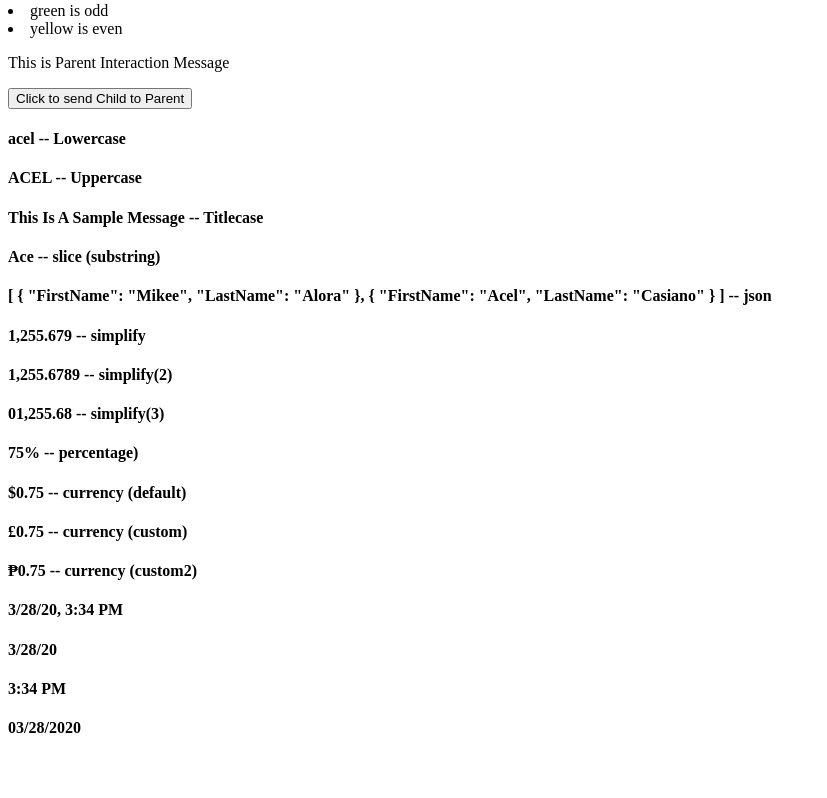
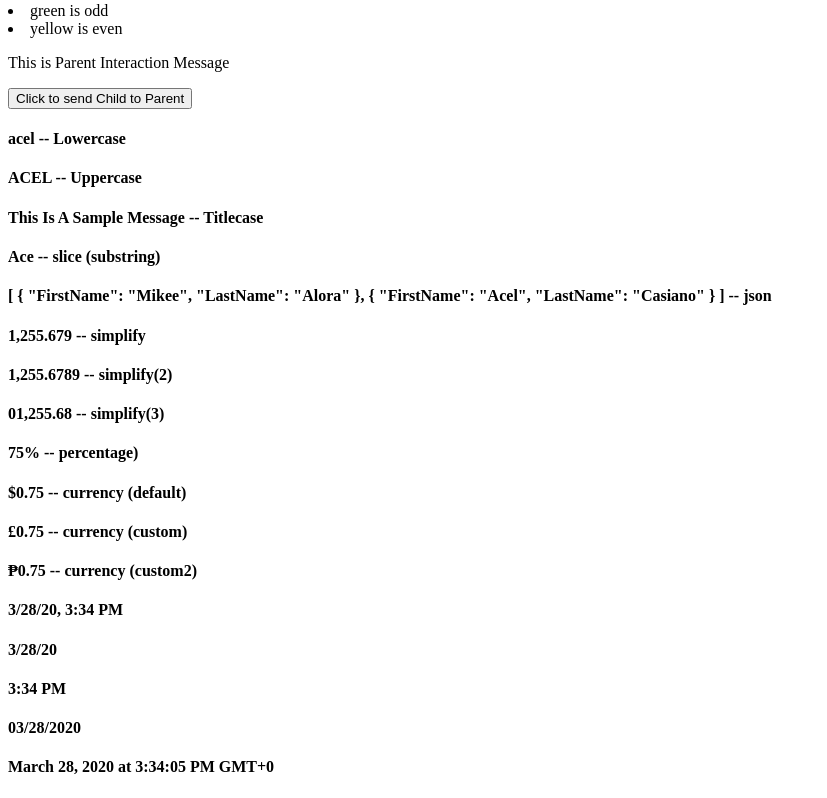
Before and after one commit to mikee223/AngularBeginner, an Angular app: page / in a window 1280 px wide. Shown: the part 612-1410 px from the top of the page, without its empty margins (0-827 px from the left). Before the commit the page ends 1370 px from the top, so only its background shows below. Built offline with nearby package versions, Linux system fonts and the light colour scheme.

Commit message:
first commit

```diff
--- a/src/app/app.component.html
+++ b/src/app/app.component.html
@@ -109,5 +109,6 @@
 <h4>{{pipeDate | date:'shortDate'}}</h4>
 <h4>{{pipeDate | date:'shortTime'}}</h4>
 <h4>{{pipeDate | date:'MM/dd/yyyy'}}</h4>
+<h4>{{pipeDate | date:'long'}}</h4>
 
 <!-- Services  -->
```
